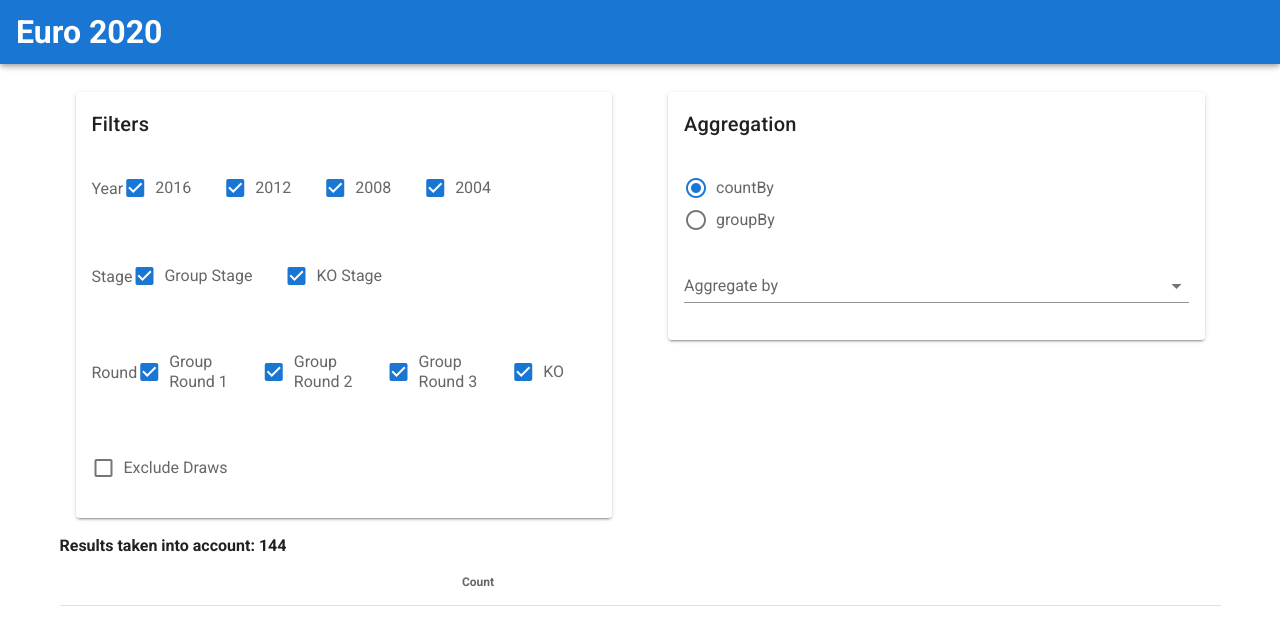
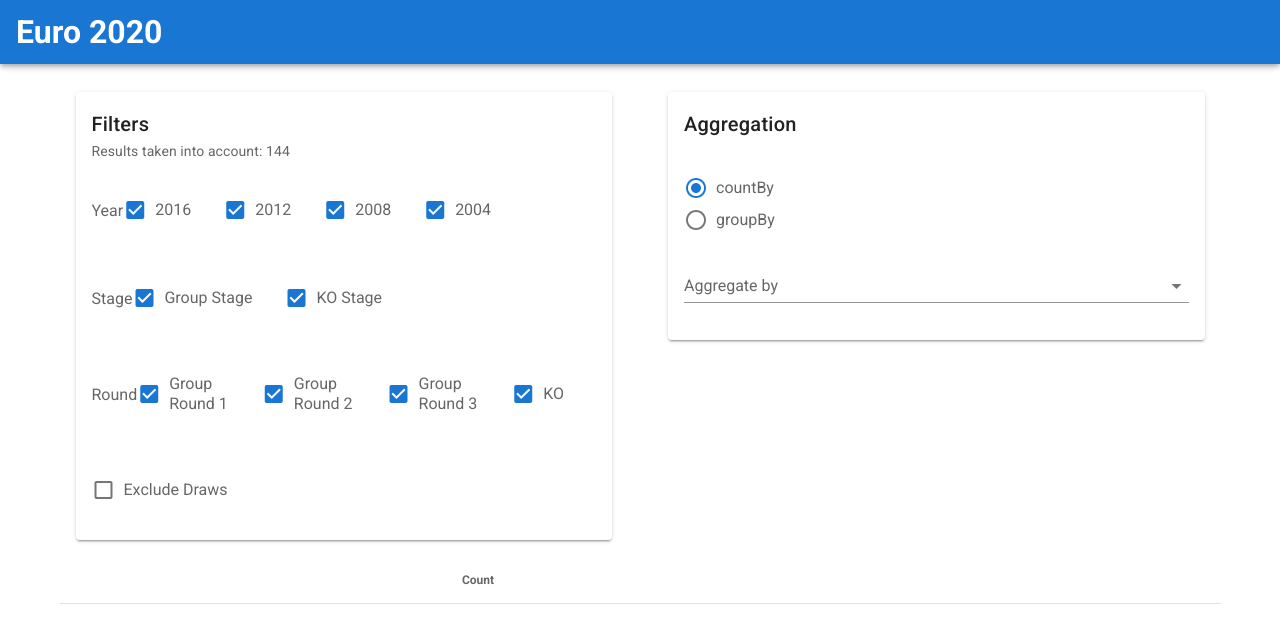
Before and after one commit to retoheusser/euro-2020-predictions, a Vue app: page / in a window 1280 px wide. Shown: the top 624 px of the page. Built offline with nearby package versions, Linux system fonts and the light colour scheme.

Commit message:
card subtitle

```diff
--- a/src/components/DataVisualizer.vue
+++ b/src/components/DataVisualizer.vue
@@ -6,6 +6,9 @@
         <v-card-title>
           Filters
         </v-card-title>
+        <v-card-subtitle>
+          Results taken into account: {{ filteredResults.length }}
+        </v-card-subtitle>
         <v-card-text>
           <v-input label="Year">
             <v-checkbox v-model="yearFilter" label="2016" :value="2016" class="mr-8" />
@@ -60,7 +63,6 @@
       </v-card>
       </v-col>
     </v-row>
-    <h4>Results taken into account: {{ filteredResults.length }}</h4>
     <CountRenderer v-if="aggregation === 'countBy'" :value="countBy" :countBy="aggregationProperty" />
     <GroupRenderer v-if="aggregation === 'groupBy'" :value="groupBy" :groupBy="aggregationProperty" :meanBy="meanProperty" />
   </v-container>
```
